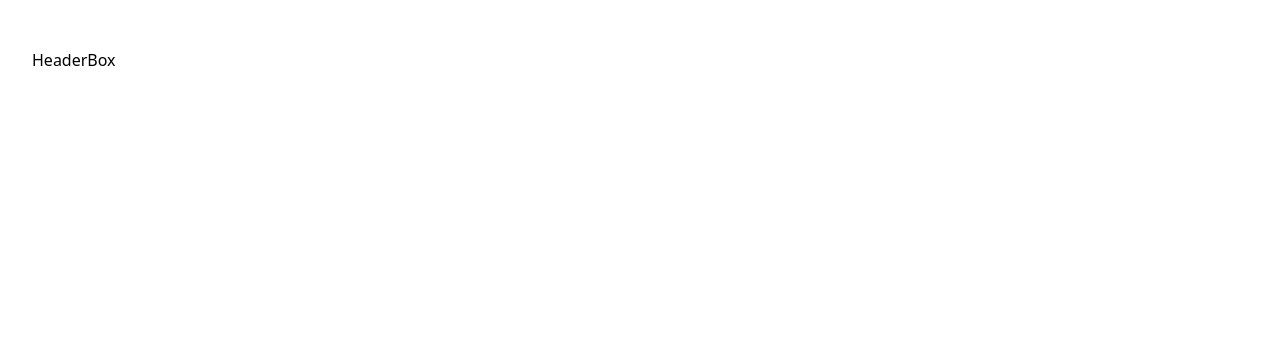
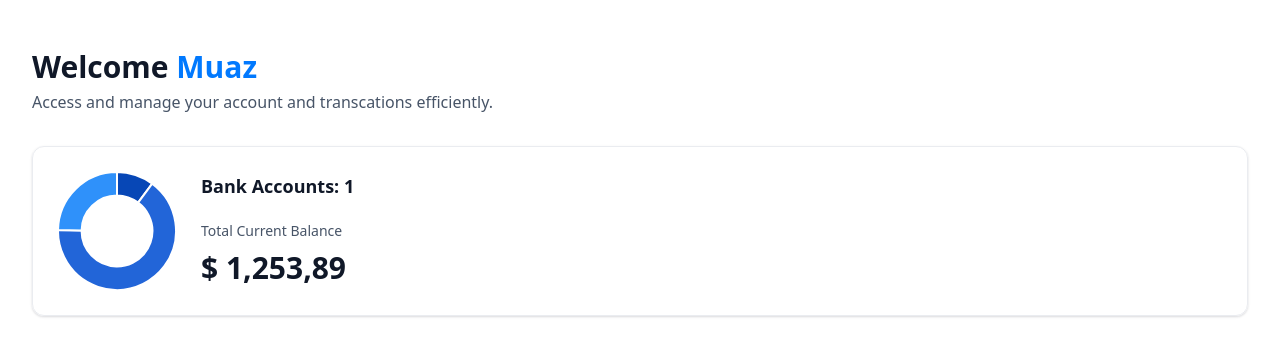
Before and after one commit to MuazMu/Magnus-Online-Banking-System, a Next.js app: page / in a window 1280 px wide. Shown: the top 356 px of the page. Built offline with nearby package versions, Linux system fonts and the light colour scheme.

Commit message:
Header is Implemented

```diff
--- a/app/(root)/page.tsx
+++ b/app/(root)/page.tsx
@@ -1,4 +1,5 @@
 import HeaderBox from '@/components/HeaderBox'
+import TotalBalanceBox from '@/components/TotalBalanceBox';
 import React from 'react'
 
 const Home = () => {
@@ -13,6 +14,11 @@ const Home = () => {
        user={loggedIn?.firstName || 'Guest'}
        subtext="Access and manage your account and transcations efficiently."
        />
+       <TotalBalanceBox
+         accounts={[]}
+         totalBanks={1}
+         totalCurrentBalance={1253.89}
+       />
      </header>
 
     </div>
--- /dev/null
+++ b/components/AnimatedCounter.tsx
@@ -0,0 +1,21 @@
+
+'use client';
+
+import CountUp from 'react-countup';
+
+const AnimatedCounter = ({amount}: {amount: number }) => {
+  return (
+    <div className="w-full">
+        <CountUp
+          duration={2.75}
+          decimal=","
+          prefix="$ "
+          decimals={2}
+        end={amount}
+
+         />
+    </div>
+  )
+}
+
+export default AnimatedCounter
--- /dev/null
+++ b/components/DoughnutChart.tsx
@@ -0,0 +1,35 @@
+'use client';
+import { Doughnut } from 'react-chartjs-2';
+import {Chart as ChartJS, ArcElement, Tooltip, Legend } from "chart.js"
+
+ChartJS.register(ArcElement, Tooltip, Legend);
+
+const DoughnutChart = ({ accounts }: DoughnutChartProps) => {
+
+   const data = {
+    datasets: [
+        {
+            label: 'Banks',
+            data:[1234,7890,3000],
+            backgroundColor: ['#0747b6', '#2265d8','#2f91fa'],
+        }
+    ],
+    labels:['Bank 1', 'Bank2', 'Bank 3']
+   }
+
+    return <Doughnut
+    data={data}
+    options={{
+          cutout: '60%',
+          plugins:{
+            legend:{
+                display:false
+            }
+          }
+
+    }}
+    />
+
+}
+
+export default DoughnutChart
--- a/components/HeaderBox.tsx
+++ b/components/HeaderBox.tsx
@@ -1,9 +1,15 @@
-import React from 'react'
-
 const HeaderBox = ({type ="title", title, subtext,
     user  }: HeaderBoxProps) => {
   return (
-    <div>HeaderBox</div>
+    <div className="header-box">
+      <h1 className="header-box-title">
+        {title}
+        {type === 'greeting' && (
+          <span className="text-bankGradient">&nbsp;{user}</span>
+        )}
+        </h1>
+        <p className="header-box-subtext">{subtext}</p>
+    </div>
   )
 }
 
--- /dev/null
+++ b/components/TotalBalanceBox.tsx
@@ -0,0 +1,34 @@
+import AnimatedCounter from './AnimatedCounter';
+import DoughnutChart from './DoughnutChart';
+
+const TotalBalanceBox = ({
+  accounts = [] , totalBanks, totalCurrentBalance
+}: TotalBalanceBoxProps) => {
+  return (
+    <section className="total-balance">
+
+   <div className="total-balance-chart">
+      <DoughnutChart accounts={accounts} />
+   </div>
+  <div className="flex flex-col gap-6">
+   <h2 className="header-2">
+   Bank Accounts: {totalBanks}
+   </h2>
+   <div className="flex flex-col gap-2">
+     <p className="total-balance-label">
+           Total Current Balance
+     </p>
+     <div className="total-balance-amount flex-center gap-2">
+
+      <AnimatedCounter
+      amount={totalCurrentBalance}/>
+
+     </div>
+   </div>
+  </div>
+    </section>
+
+  )
+}
+
+export default TotalBalanceBox
--- a/package.json
+++ b/package.json
@@ -10,11 +10,15 @@
   },
   "dependencies": {
     "@radix-ui/react-slot": "^1.1.0",
+    "chart.js": "^4.4.4",
     "class-variance-authority": "^0.7.0",
     "clsx": "^2.1.1",
     "lucide-react": "^0.445.0",
     "next": "14.2.13",
+    "query-string": "^9.1.0",
     "react": "^18",
+    "react-chartjs-2": "^5.2.0",
+    "react-countup": "^6.5.3",
     "react-dom": "^18",
     "tailwind-merge": "^2.5.2",
     "tailwindcss-animate": "^1.0.7"
--- a/types/index.d.ts
+++ b/types/index.d.ts
@@ -202,7 +202,7 @@ declare interface BankTabItemProps {
   appwriteItemId?: string;
 }
 
-declare interface TotlaBalanceBoxProps {
+declare interface TotalBalanceBoxProps {
   accounts: Account[];
   totalBanks: number;
   totalCurrentBalance: number;
```
Also changed, not shown: 1 other file (tests, documents, lock files or other folders).
